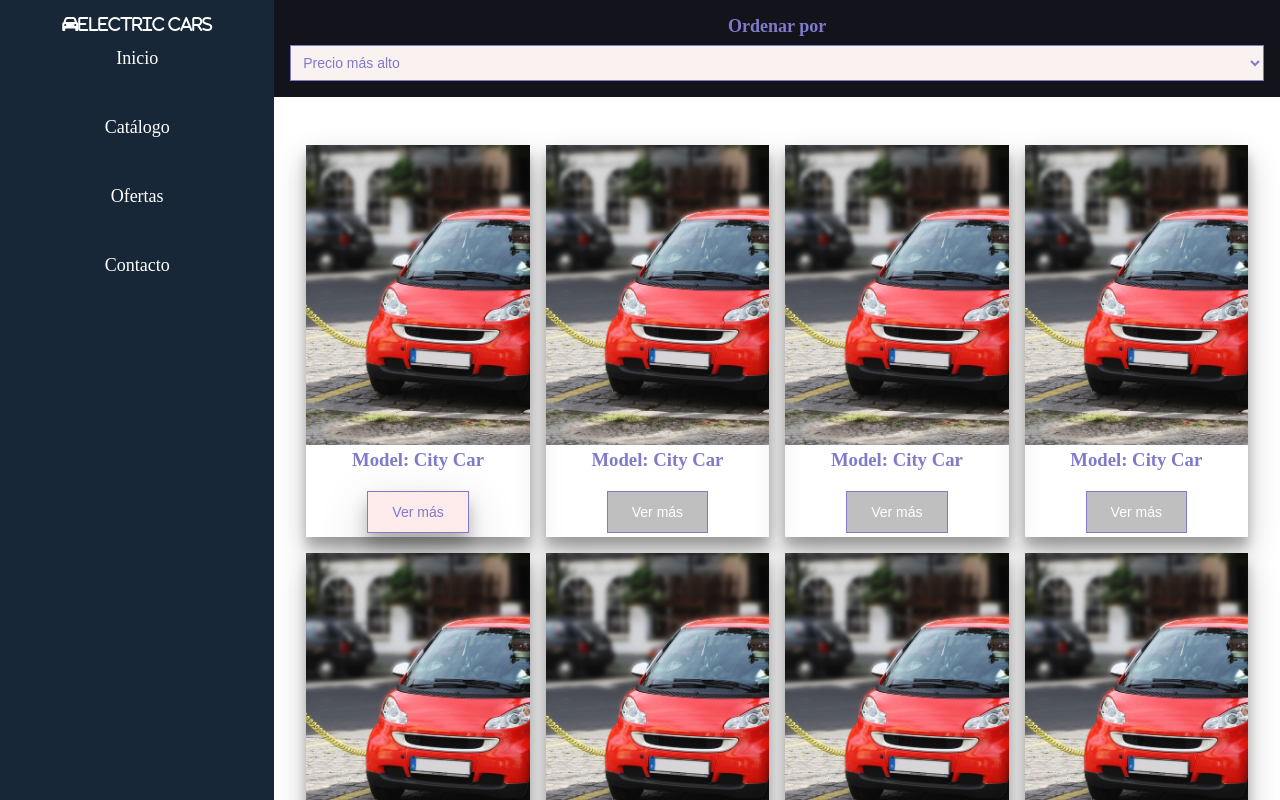
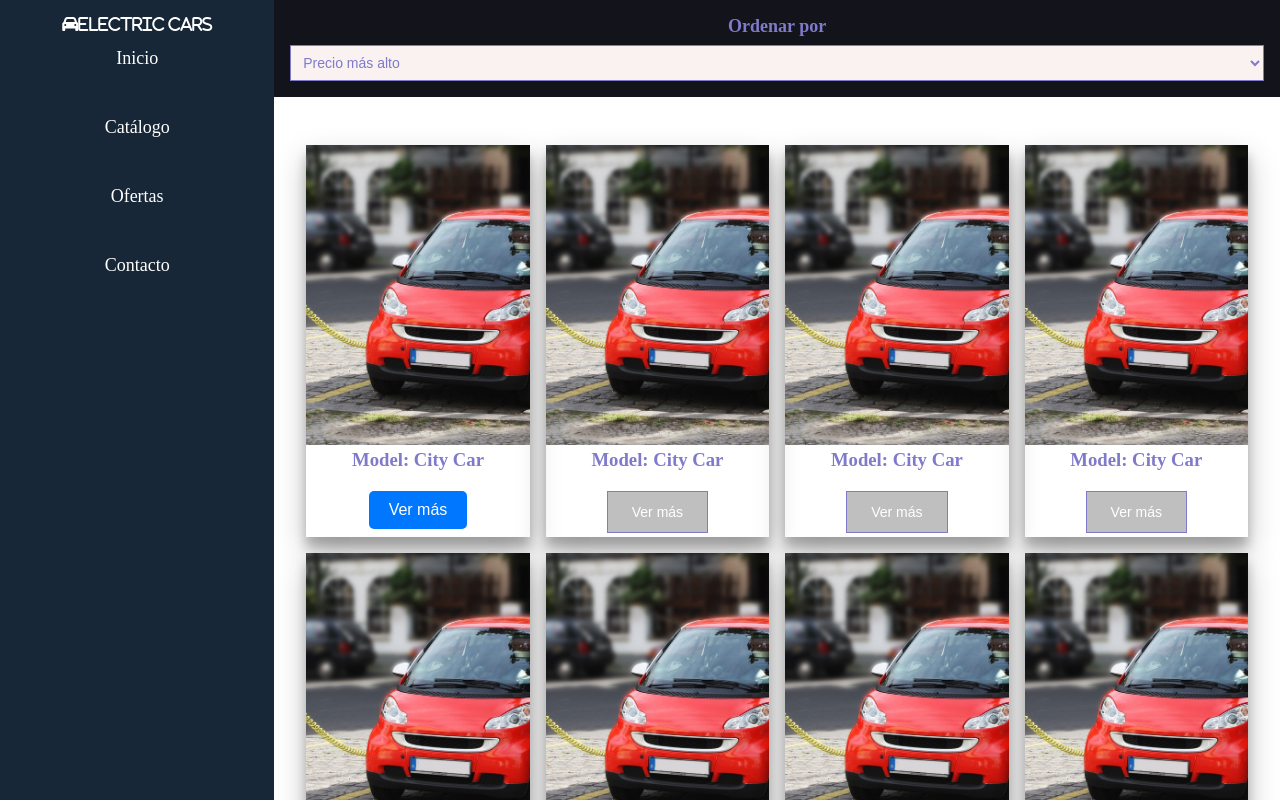
Before and after one commit to Diegocarrasco12/Media-Queries, a plain HTML site: page index.html in a window 1280 px wide. In both pictures the pointer is over the button 417 px from the left and 512 px from the top of the page. Shown: the top 800 px of the page. Drawn offline with Linux system fonts and the light colour scheme.

Commit message:
cambios style

```diff
--- a/assets/css/styles.css
+++ b/assets/css/styles.css
@@ -140,10 +140,17 @@ label {
   }
 
   .button2:hover {
-    box-shadow: 0 12px 16px 0 rgba(0,0,0,0.24),0 17px 50px 0 rgba(0,0,0,0.19);
-    color: var(--text);
-    border: 1px solid var(--text);
-    background-color: #f59b9b34;
+    background-color: #0077FF;
+    color: white;
+    padding: 10px 20px;
+    font-size: 16px;
+    border: none;
+    border-radius: 5px;
+    transition: background-color 0.5s ease-in;
+  }
+
+  .card shadow {
+
   }
 
 .post-gallery{
```
